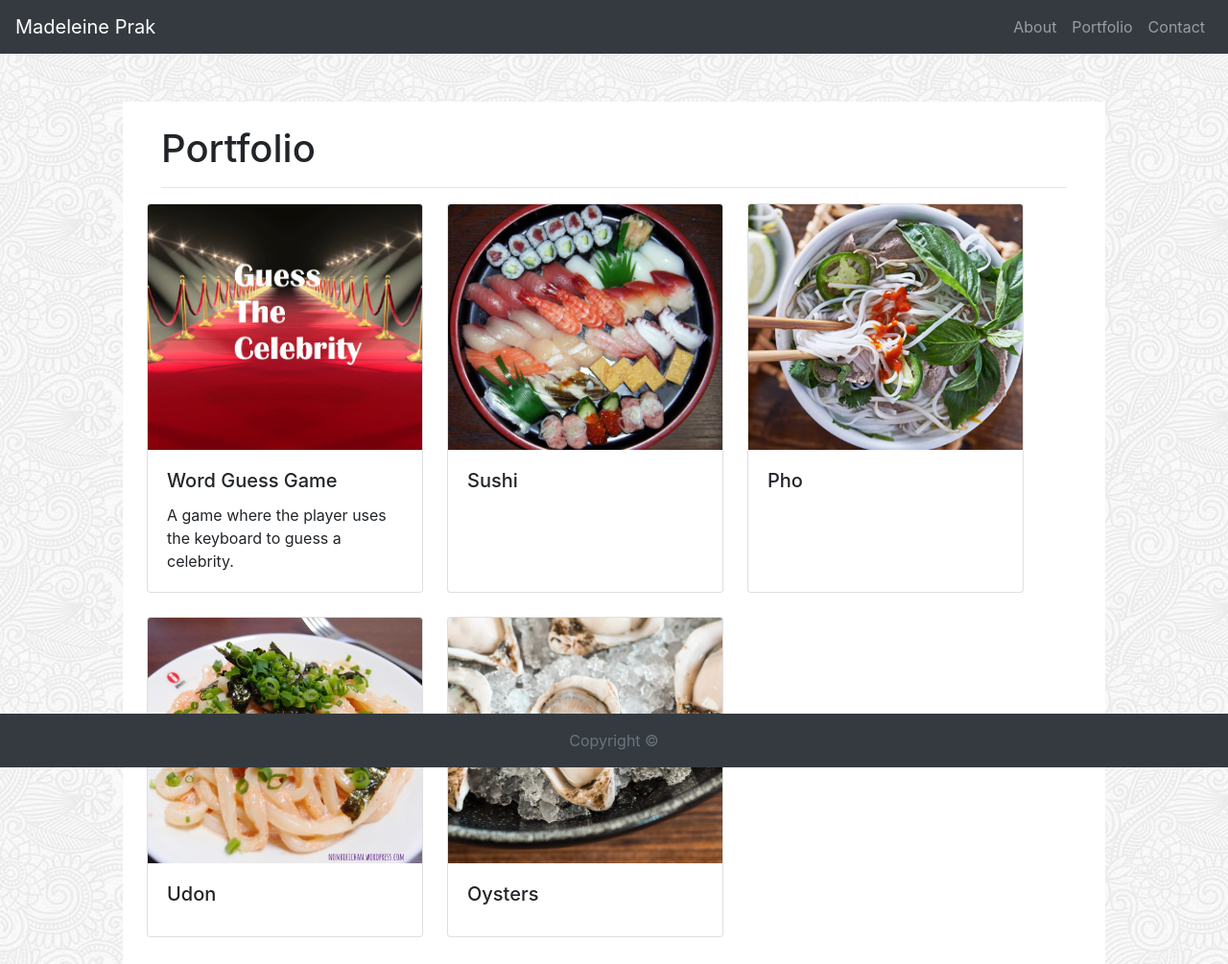
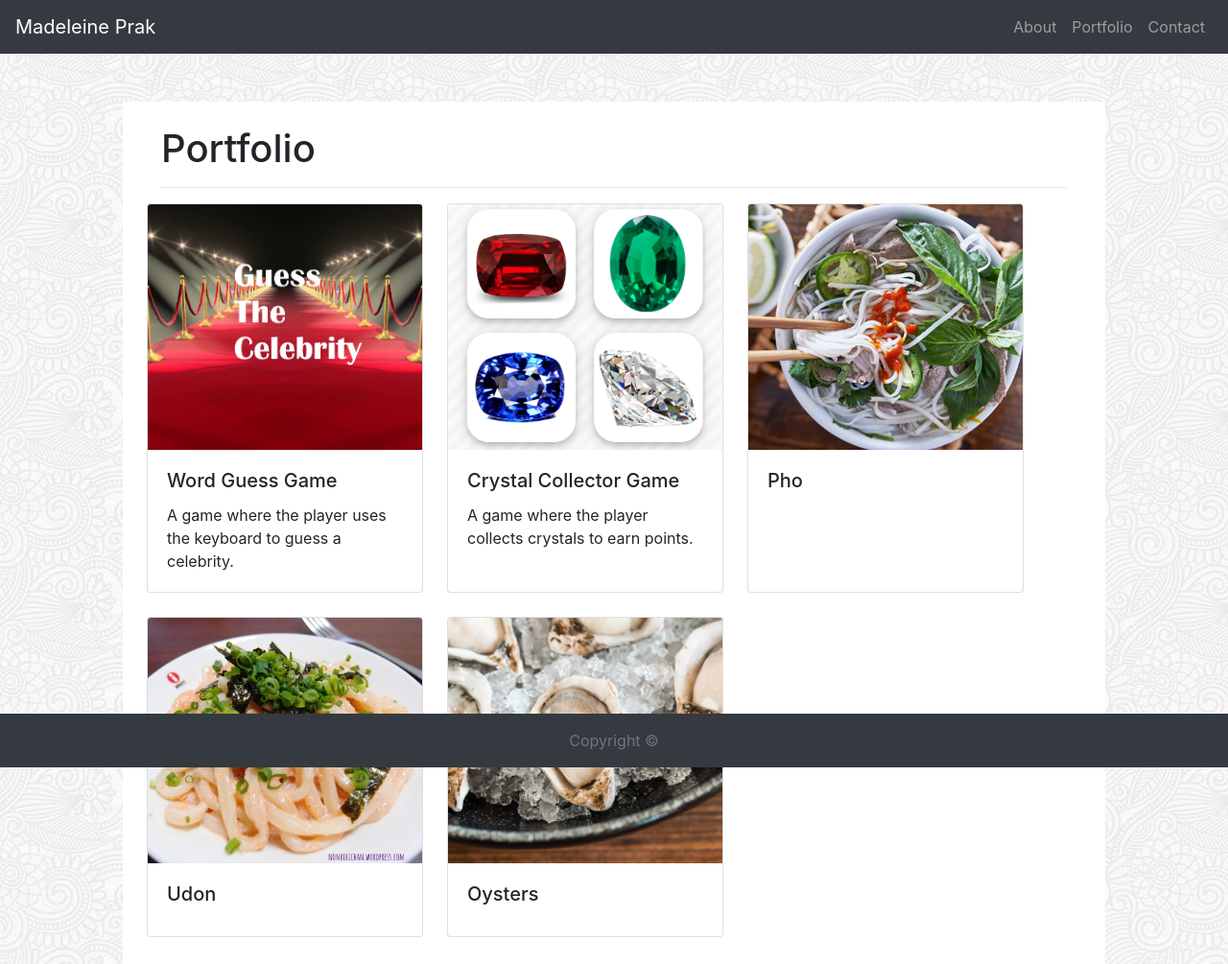
Before and after one commit to madeleineprak/Bootstrap-Portfolio, a plain HTML site: page portfolio.html in a window 1280 px wide. Shown: the top 1005 px of the page at 96% size. Drawn offline with nearby package versions, Linux system fonts and the light colour scheme.

Commit message:
Added crystal collector game

```diff
--- a/portfolio.html
+++ b/portfolio.html
@@ -54,9 +54,10 @@
                             </div>
                         </div>
                         <div class="card photo" style="width: 18rem;">
-                            <img src="assets/images/sushi.jpg" class="card-img-top" alt="...">
+                            <a href="https://madeleineprak.github.io/Crystal-Collector/" target="_blank" style="text-decoration: none;"><img src="assets/images/crystal-game.PNG" class="card-img-top" alt="..."></a>
                             <div class="card-body">
-                                <h5 class="card-title">Sushi</h5>
+                                <h5 class="card-title">Crystal Collector Game</h5>
+                                <p class="card-text">A game where the player collects crystals to earn points.</p>
                             </div>
                         </div>
                         <div class="card photo" style="width: 18rem;">
```
Also changed, not shown: assets/images/crystal-game.PNG (added).
